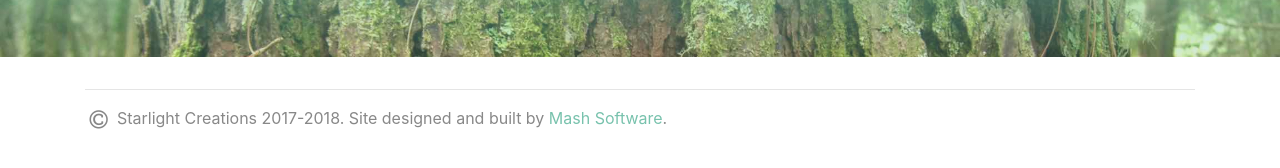
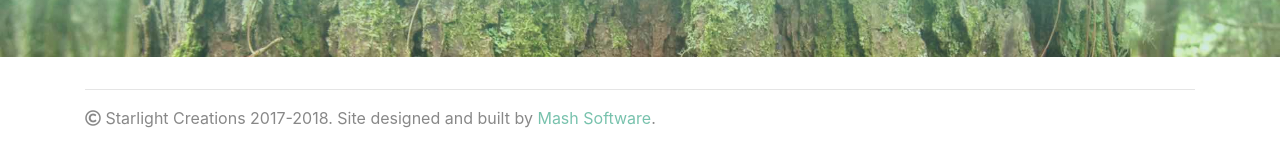
Before and after one commit to starlight-creations/starlight-creations.github.io, a Jekyll site: the page built from contact.html, in a window 1280 px wide. Shown: the part 202-370 px from the top of the page. Built offline with Jekyll 4.4.1, drawn with Linux system fonts in a browser that asks for light colours; nearby versions of some CDN libraries.

Commit message:
fontawesome 5

```diff
--- a/_layouts/default.html
+++ b/_layouts/default.html
@@ -6,7 +6,7 @@
     <meta name="viewport" content="width=device-width, initial-scale=1, shrink-to-fit=no">
     <meta name="author" content="Starlight Creations">
     <link href="//stackpath.bootstrapcdn.com/bootswatch/4.1.1/minty/bootstrap.min.css" rel="stylesheet" integrity="sha384-4eGtnTOp6je5m6l1Zcp2WUGR9Y7kJZuAiD3Pk2GAW3uNRgHQSIqcrcAxBipzlbWP" crossorigin="anonymous">
-    <link href="//stackpath.bootstrapcdn.com/font-awesome/4.7.0/css/font-awesome.min.css" rel="stylesheet" integrity="sha384-wvfXpqpZZVQGK6TAh5PVlGOfQNHSoD2xbE+QkPxCAFlNEevoEH3Sl0sibVcOQVnN" crossorigin="anonymous">
+    <link href="//use.fontawesome.com/releases/v5.0.13/css/all.css" rel="stylesheet" integrity="sha384-DNOHZ68U8hZfKXOrtjWvjxusGo9WQnrNx2sqG0tfsghAvtVlRW3tvkXWZh58N9jp" crossorigin="anonymous">
     <link href="{{site.baseurl}}/css/site.css" rel="stylesheet">
     {% seo %}
 </head>
@@ -45,7 +45,7 @@
     <footer class="container">
         <hr>
         <p>
-            <i class="fa fa-copyright fa-lg fa-fw" aria-hidden="true"></i> {{site.title}} 2017-{{"now" | date: "%Y"}}. Site designed and built by
+            <i class="far fa-copyright"></i> {{site.title}} 2017-{{"now" | date: "%Y"}}. Site designed and built by
             <a href="https://www.mashsoftware.com/" target="_blank">Mash Software</a>.
         </p>
     </footer>
```
